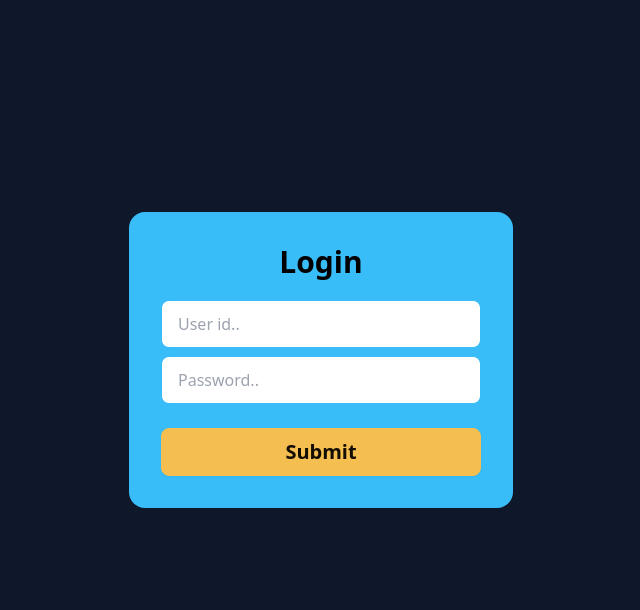
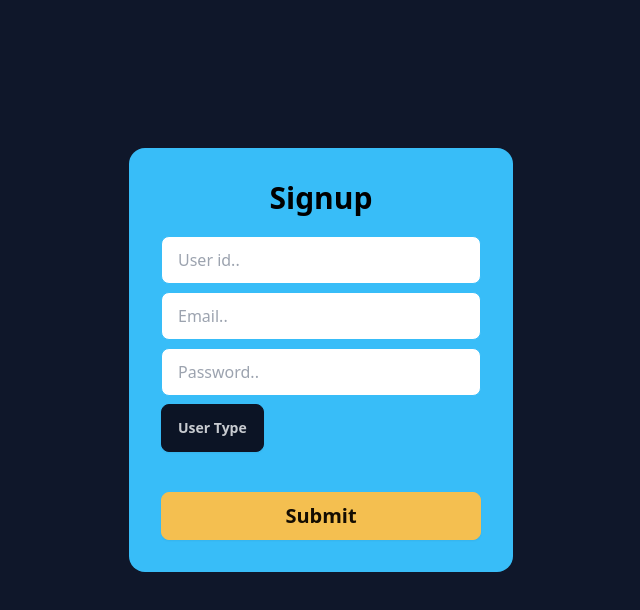
Before and after one commit to ROHANTHAKUR2004/Frontend, a React (Vite) app in the folder CRMapp/: page / in a window 1280 px wide. Shown: the top 610 px of the page, without its empty margins (319-959 px from the left). Built offline with nearby package versions, Linux system fonts and the light colour scheme.

Commit message:
added signup ui

```diff
--- a/CRMapp/src/App.jsx
+++ b/CRMapp/src/App.jsx
@@ -1,11 +1,13 @@
 import './App.css'
 import Login from './pages/auth/Login'
+import Signup from './pages/auth/Signup'
 
 function App() {
 
   return (
     <>
-        <Login/>
+        {/* <Login/> */}
+        <Signup/>
     </>
   )
 }
--- /dev/null
+++ b/CRMapp/src/pages/auth/Signup.jsx
@@ -0,0 +1,30 @@
+function Signup(){
+
+    return(
+        <div className="flex justify-center items-center h-[90vh] ">
+        <div className="card w-96 bg-primary text-primary-content">
+         <div className="card-body">
+           <h2 className="card-title flex justify-center mb-3 items-center text-3xl text-black">Signup</h2>
+           <input type="text" placeholder="User id.." className="input text-black input-bordered bg-white input-primary w-full max-w-xs" />
+           <input type="email" placeholder="Email.." className="input text-black input-bordered bg-white input-primary w-full max-w-xs" />
+           <input type="password" placeholder="Password.." className="input text-black input-bordered bg-white input-primary w-full max-w-xs" />
+           <div className="card-actions flex align-start ">
+           <details className="dropdown mb-4">
+                <summary className="  btn">User Type</summary>
+                <ul className="p-2 shadow menu text-white dropdown-content z-[1] bg-base-100 rounded-box w-52">
+                  <li><a>Customer</a></li>
+                  <li><a>Engineer</a></li>
+                </ul>
+            </details>
+            <button className="btn mt-4 btn-warning w-full font-bold text-xl">Submit</button>
+
+
+          </div>
+        </div>
+        </div>
+        </div>
+    )
+
+}
+
+export default Signup;
```
